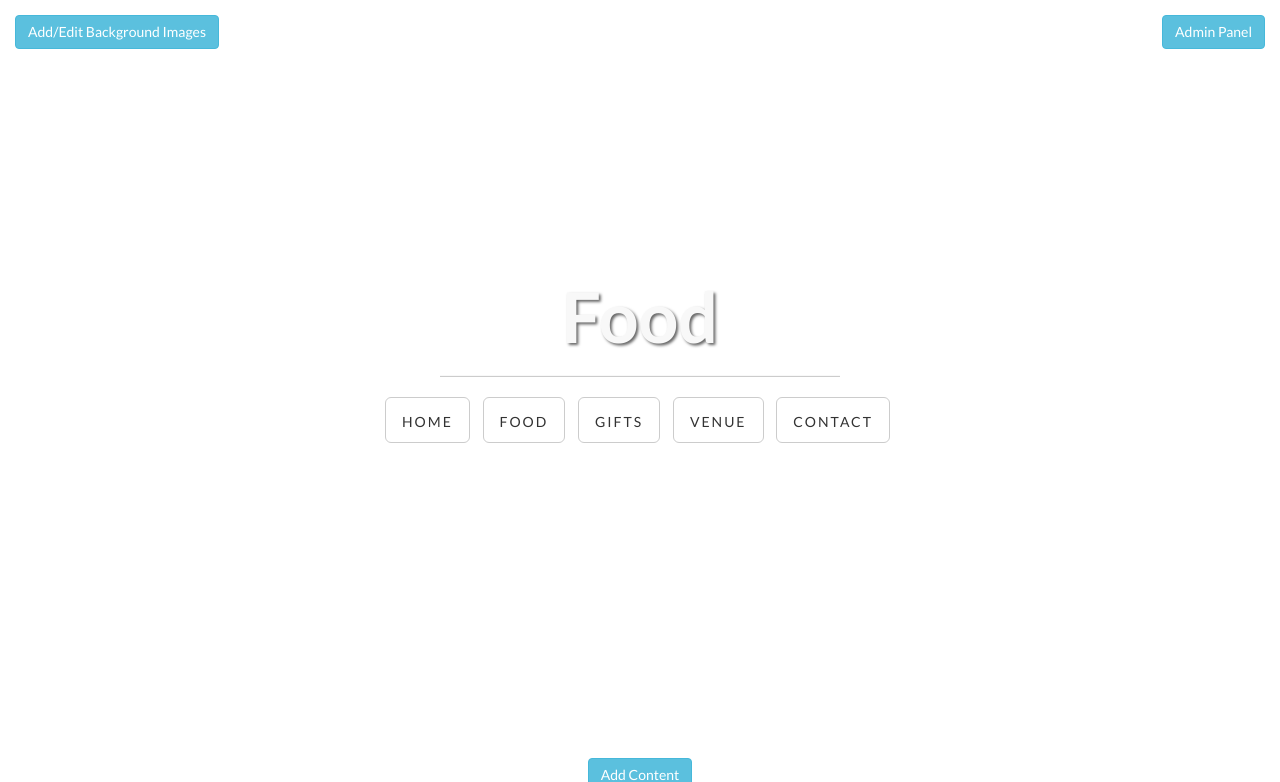
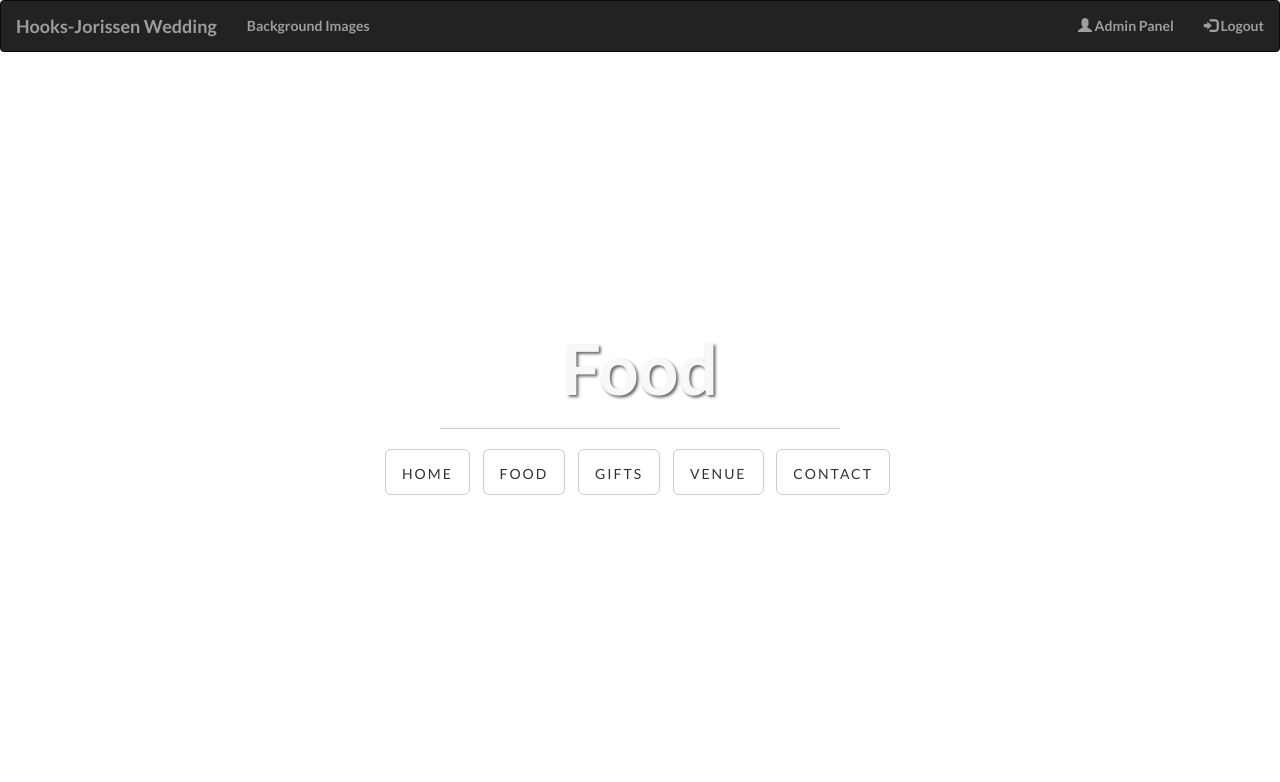
Before and after one commit to jjorissen52/hooks-jorissen-wedding, a Django app: page /food/ in a window 1280 px wide. Shown: the top 782 px of the page. Run offline with Django 3.2, Linux system fonts and the light colour scheme; data that the repository does not hold is empty; parts of the project's set-up code (start-up, migrations or seed data) failed here and were passed over; some libraries are stand-ins or nearby versions.

Commit message:
added navbar for debug and logged in

```diff
--- /dev/null
+++ b/templates/_navbar.html
@@ -0,0 +1,16 @@
+{% if request.user.is_authenticated or debug %}
+<nav class="navbar navbar-inverse" style="margin-bottom: 0;">
+  <div class="container-fluid">
+    <div class="navbar-header">
+      <a class="navbar-brand active" href="{% url "Home" %}"> Hooks-Jorissen Wedding</a>
+    </div>
+    <ul class="nav navbar-nav">
+      <li><a href="{% url "admin:wedding_backgroundphoto_changelist" %}" target="_blank">Background Images</a></li>
+    </ul>
+    <ul class="nav navbar-nav navbar-right">
+      <li><a href="{% url "admin:index" %}" target="_blank"><span class="glyphicon glyphicon-user"></span> Admin Panel</a></li>
+      <li><a href="{% url "admin:logout" %}"><span class="glyphicon glyphicon-log-in"></span> Logout</a></li>
+    </ul>
+  </div>
+</nav>
+{% endif %}
--- a/templates/base.html
+++ b/templates/base.html
@@ -45,27 +45,7 @@
 </head>
 
 <body>
-
-    {% if request.user.is_superuser or request.user.is_staff or debug %}
-        <a class="btn btn-info" id="adminbutton" href="{% url "admin:index" %}" target="_blank">Admin Panel</a>
-        <a class="btn btn-info" id="edit-background" href="{% url "admin:wedding_backgroundphoto_changelist" %}" target="_blank">
-            Add/Edit Background Images
-        </a>
-        <style>
-            #adminbutton {
-                position: fixed;
-                top: 15px;
-                right: 15px;
-                z-index: 9999;
-            }
-            #edit-background {
-                position: absolute;
-                top: 15px;
-                left: 15px;
-                z-index: 9999;
-            }
-        </style>
-    {% endif %}
+    {% include '_navbar.html' %}
 
     {% block content %}{% endblock content %}
 
--- a/wedding/settings.py
+++ b/wedding/settings.py
@@ -112,3 +112,5 @@ STATIC_URL = "https://%s/" % AWS_S3_CUSTOM_DOMAIN
 STATICFILES_STORAGE = 'wedding.custom_storages.StaticStorage'
 
 STATICFILES_DIRS = [os.path.join(BASE_DIR, 'static')]
+
+LOGOUT_REDIRECT_URL = "/home"
```
